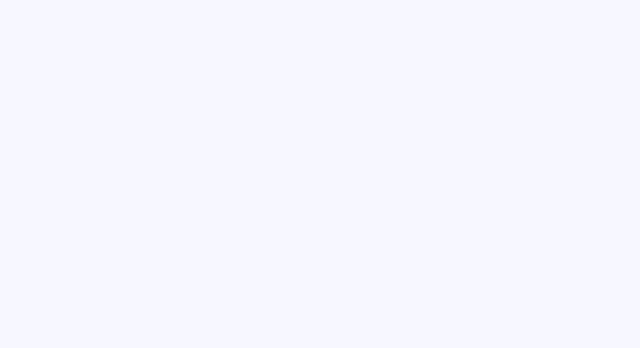
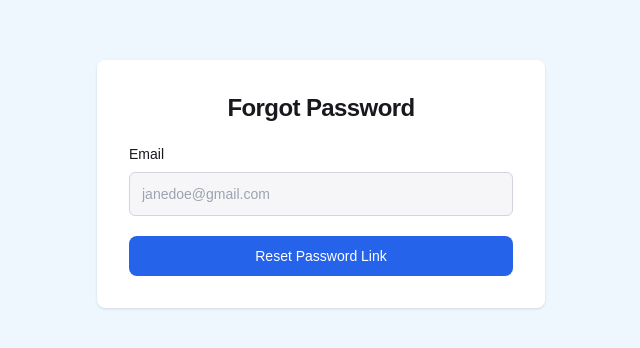
Before and after one commit to Shivaraj777/G-Link, a React (Create React App) app in the folder client/: page /forgot-password in a window 1280 px wide. Before the commit this address had no page. Shown: the part 216-564 px from the top of the page, without its empty margins (319-959 px from the left). Built offline with nearby package versions, Linux system fonts and the light colour scheme.

Commit message:
Forgot password page UI

```diff
--- a/client/src/App.js
+++ b/client/src/App.js
@@ -11,6 +11,7 @@ import AuthPage from './pages/AuthPage';
 import Login from './components/auth/Login';
 import Signup from './components/auth/Signup';
 import VerifyEmail from './components/VerifyEmail';
+import ForgotPassword from './components/auth/ForgotPassword';
 
 function App() {
   // access store state using useSelector hook
@@ -154,6 +155,7 @@ function App() {
             <Route path='sign-up' element={<Signup />} />
           </Route>
           <Route exact path='/verify-email/:token' element={<VerifyEmail />} />
+          <Route exact path='/forgot-password' element={<ForgotPassword />} />
         </Routes>
       </div>
     </ThemeProvider>
--- /dev/null
+++ b/client/src/components/auth/ForgotPassword.js
@@ -0,0 +1,79 @@
+import React from 'react';
+import styled from 'styled-components';
+
+function ForgotPassword() {
+  return (
+    <Wrapper>
+      <div className='flex flex-col items-center justify-center px-6 py-8 mx-auto md:h-screen lg:py-0'>
+        <div className='page-content w-full p-6 rounded-lg shadow md:mt-0 sm:max-w-md sm:p-8'>
+          <h2 className='mb-1 text-xl font-bold text-center leading-tight tracking-tight md:text-2xl'>
+            Forgot Password
+          </h2>
+
+          {false ? (
+            <>
+              <p className='text-center'>Message</p>
+              <button className='text-white bg-gradient-to-r from-blue-500 via-blue-600 to-blue-700 hover:bg-gradient-to-br focus:ring-4 focus:outline-none focus:ring-blue-300 dark:focus:ring-blue-800 font-medium rounded-lg text-sm px-5 py-2.5 text-center mr-2 mb-2'>
+                Home
+              </button>
+              <button className='text-white bg-gradient-to-r from-blue-500 via-blue-600 to-blue-700 hover:bg-gradient-to-br focus:ring-4 focus:outline-none focus:ring-blue-300 dark:focus:ring-blue-800 font-medium rounded-lg text-sm px-5 py-2.5 text-center mr-2 mb-2'>
+                Resend Password Reset Link
+              </button>
+            </>) : (
+
+            // form to request reset password link
+            <>
+              <div className='mt-4 space-y-4 lg:mt-5 md:space-y-5'>
+                <div>
+                  <label
+                    htmlFor='email'
+                    className='block mb-2 text-sm font-medium'
+                  >
+                    Email
+                  </label>
+                  <input
+                    type='email'
+                    name='email'
+                    id='email'
+                    className='input input-md h-11 sm:text-sm rounded-lg w-full p-2.5 dark:placeholder-gray-400'
+                    placeholder='janedoe@gmail.com'
+                    required=''
+                  />
+                </div>
+                <button className='w-full text-white bg-blue-600 hover:bg-blue-700 focus:ring-4 focus:outline-none focus:ring-blue-300 font-medium rounded-lg text-sm px-5 py-2.5 text-center dark:bg-blue-600 dark:hover:bg-blue-700 dark:focus:ring-blue-800'>
+                  Reset Password Link
+                </button>
+              </div>
+            </>)
+          }
+        </div>
+      </div>
+    </Wrapper>
+  )
+}
+
+// styled component
+const Wrapper = styled.section`
+  background-color: ${({ theme }) => theme.colors.bg.secondary};
+
+  .page-content{
+    background-color: ${({ theme }) => theme.colors.bg.primary};
+
+    input{
+      background-color: ${({ theme }) => theme.colors.btn.light};
+      border-color: ${({ theme }) => theme.colors.border};
+      &:focus{
+        background-color: ${({ theme }) => theme.colors.btn.light};
+        outline-color: ${({ theme }) => theme.colors.btn.light};
+        border-color: ${({ theme }) => theme.colors.border};
+      }
+
+      p,
+      label{
+        color: ${({ theme }) => theme.colors.text.secondary};
+      }
+    }
+  }
+`;
+
+export default ForgotPassword;
--- a/client/src/components/auth/LoginForm.js
+++ b/client/src/components/auth/LoginForm.js
@@ -100,7 +100,7 @@ function LoginForm() {
                 <div className='mb-2 flex justify-between'>
                   <label className='form-label'>Password</label>
                   <span>
-                    <NavLink to='/' className='hover:underline'>
+                    <NavLink to='/forgot-password' className='hover:underline'>
                       Forgot Password?
                     </NavLink>
                   </span>
```
